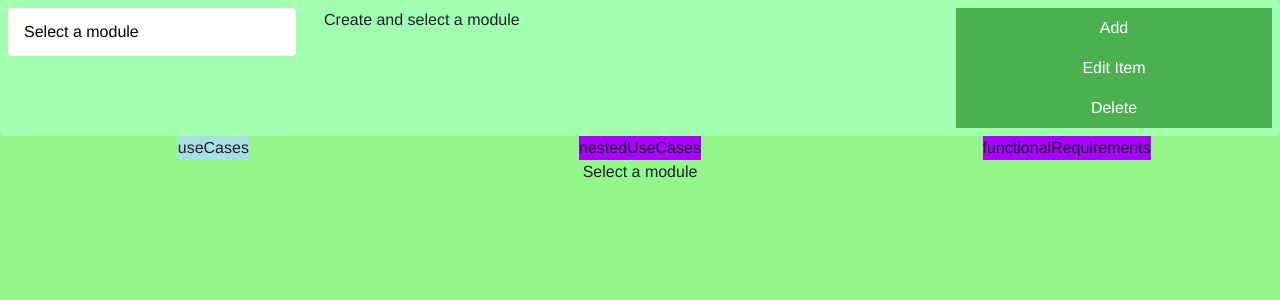
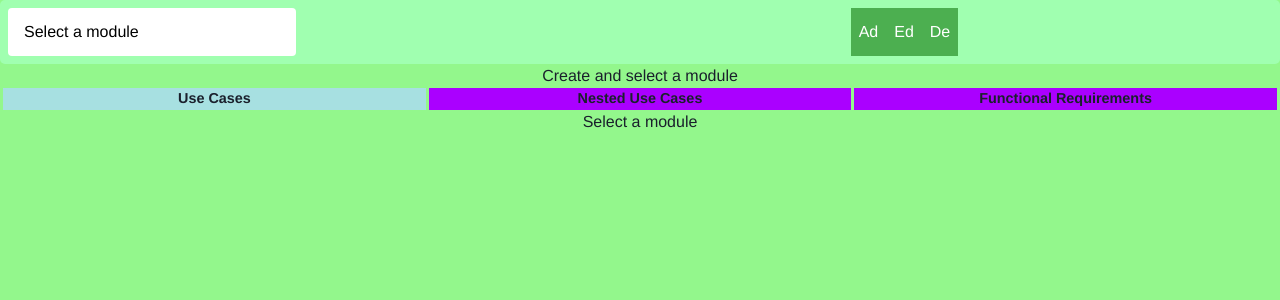
Before and after one commit to mikhael-dantas/tests_provider_front, a Next.js app: page /management in a window 1280 px wide. Shown: the top 300 px of the page. Built offline with nearby package versions, Linux system fonts and the light colour scheme.

Commit message:
design adjustments

```diff
--- a/src/UcfrsContext.tsx
+++ b/src/UcfrsContext.tsx
@@ -45,9 +45,9 @@ export interface IUcfrLists {
 }
 
 export enum EUcfrListsTypes {
-   useCases = "useCases",
-   nestedUseCases = "nestedUseCases",
-   functionalRequirements = "functionalRequirements"
+   useCases = "Use Cases",
+   nestedUseCases = "Nested Use Cases",
+   functionalRequirements = "Functional Requirements"
 }
 
 export const UcfrListsTypes: EUcfrListsTypes[] = [
--- a/src/components/ucfrLists/useCases/UseCaseItem.tsx
+++ b/src/components/ucfrLists/useCases/UseCaseItem.tsx
@@ -1,12 +1,22 @@
 import { Flex } from "@chakra-ui/react"
 import { IUseCase } from "../../../UcfrsContext"
 
+// export interface IUseCase {
+//    id: string
+//    tagIds: string[]
+//    name: string
+//    completed: boolean
+//    neededFrsToWorkIds: string[]
+//    usecasesPipelineIds: string[]
+// }
 
 export default function UseCaseItem(
 {usecase}: {
    usecase: IUseCase
 }) {
    return (
-      <Flex>{usecase.name}</Flex>
+      <Flex
+      backgroundColor='blue'
+      marginTop={'.5rem'}>{usecase.name}</Flex>
    )
 }
--- a/src/pages/management/index.tsx
+++ b/src/pages/management/index.tsx
@@ -1,4 +1,4 @@
-import { Flex, Grid } from "@chakra-ui/react";
+import { Flex, Grid, Tab, Tabs } from "@chakra-ui/react";
 import React from "react";
 import AddModule from "../../components/module/AddModule";
 import DeleteModuleComponent from "../../components/module/DeleteModule";
@@ -39,7 +39,7 @@ export default function Index() {
    return (
       <Flex className={'container'} direction={'column'} width={'100%'} minHeight={'100vh'} backgroundColor={'#93f78c'} alignItems={'center'}>
          <Grid className={'moduleManagementContainer'}
-            templateColumns={'1fr 2fr 1fr'}
+            templateColumns={'2fr 1fr'}
             width={'100%'}
             backgroundColor={'#a0ffb0'}
             padding={'.5rem'}
@@ -56,35 +56,40 @@ export default function Index() {
                </select>
             </Flex>
 
-            <Flex className='CurrentModuleNameContainer'>
-               <h1>{currentModuleFromContext ? currentModuleFromContext.name : 'Create and select a module'}</h1>
-            </Flex>
-
-            <Flex className='ManageModulesContainer' direction={'column'}>
-               <button className={'button'} onClick={() => setModuleAddDisplay(!moduleAddDisplay)}>Add</button>
-               <button className={'button'} onClick={() => setModuleEditNameDisplay(!moduleEditNameDisplay)}>Edit Item</button>
-               <button className={'button'} onClick={() => setModuleDeleteDisplay(!moduleDeleteDisplay)}>Delete</button>
+            <Flex className='ManageModulesContainer' direction={'row'}>
+               <button className={'button'} onClick={() => setModuleAddDisplay(!moduleAddDisplay)}>Ad</button>
+               <button className={'button'} onClick={() => setModuleEditNameDisplay(!moduleEditNameDisplay)}>Ed</button>
+               <button className={'button'} onClick={() => setModuleDeleteDisplay(!moduleDeleteDisplay)}>De</button>
             </Flex>
 
 
          </Grid>
 
+         <Flex className='CurrentModuleNameContainer'>
+            <h1>{currentModuleFromContext ? currentModuleFromContext.name : 'Create and select a module'}</h1>
+         </Flex>
 
-         <Grid className={'ucfrListsTabsContainer'}
-            templateColumns={'1fr 1fr 1fr'}
-            width={'100%'}
-         >
-            {/* make a selection to select which type of ucfrListType to show */}
-            {UcfrListsTypes.map((type, i) => (
-               <Flex key={i} className={'ucfrListsTab'} direction={'column'} alignItems={'center'}
-                  onClick={() => setSelectedTabToDisplay(type)}
-               >
-                  <h1
-                     style={ selectedTabToDisplay === type ? {backgroundColor: '#aded'} : {backgroundColor: '#a0ff'} }
-                  >{type}</h1>
-               </Flex>
-            ))}
-         </Grid>
+
+         <Flex display={'flex'} justifyContent={'space-evenly'} width={'100%'}>
+         {UcfrListsTypes.map((type, i) => (
+            <Flex key={i} className={'ucfrListsTab'}
+               onClick={() => setSelectedTabToDisplay(type)}
+               display={'flex'}
+               flexDirection={'column'} alignItems={'center'}
+               justifyContent={'center'}
+               textAlign={'center'}
+               fontSize={'.9rem'}
+               fontWeight={'bold'}
+               style={ selectedTabToDisplay === type ? {backgroundColor: '#aded'} : {backgroundColor: '#a0ff'} }
+               width={'33%'}
+               maxWidth={'33%'}
+               cursor={'pointer'}
+               textOverflow={'clip'}
+            >
+               {type}
+            </Flex>
+         ))}
+         </Flex>
 
 
          <Flex className={'ucfrListsContainer'}
```
